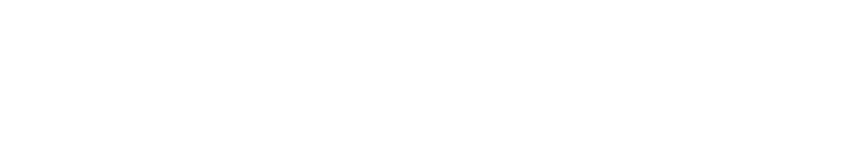
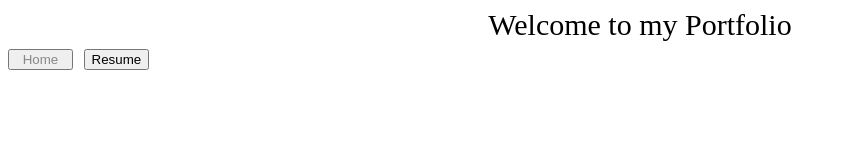
Before and after one commit to JaxonZaleski/Personal_Portfolio, a plain HTML site: page index.html in a window 1280 px wide. Shown: the whole page, without its empty margins (0-846 px from the left). Drawn offline with Linux system fonts and the light colour scheme.

Commit message:
messed with the nav and css

```diff
--- a/assets/styles.css
+++ b/assets/styles.css
@@ -0,0 +1,21 @@
+header {
+    font-size: 30px;
+    text-align: center;
+}
+a {
+    text-decoration: none;
+    color: black;
+}
+.currentPage {
+    color: rgb(136, 134, 134);
+}
+.currentPage:hover {
+    cursor: default;
+}
+.seperation {
+    margin: 5pt;
+}
+button:hover {
+    cursor: pointer;
+    color: rgb(182, 182, 182);
+}
--- a/index.html
+++ b/index.html
@@ -1,18 +1,17 @@
 <!DOCTYPE html>
-<html lang="eng">
+<html lang="en">
     <head>
         <meta charset="UTF-8">
-        <title>
-            Jaxon Zaleski - Personal Portfolio
-        </title>
+        <title>Jaxon Zaleski - Personal Portfolio</title>
         <link rel="stylesheet" href="./assets/styles.css">
     </head>
     <body>
         <header>
-
+            Welcome to my Portfolio
         </header>
         <nav>
-
+            <button class="currentPage"><span class="currentPage seperation">Home</span></button>
+            <button class="seperation"><a href="./pages/resume.html">Resume</a></button>
         </nav>
         <main>
 
```
Also changed, not shown: pages/resume.html (added, +21 -0 lines).
